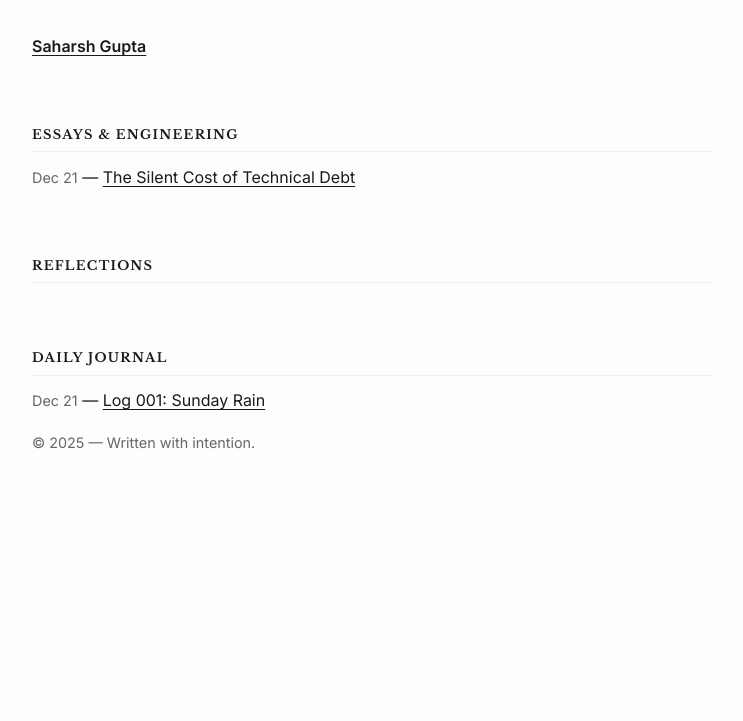
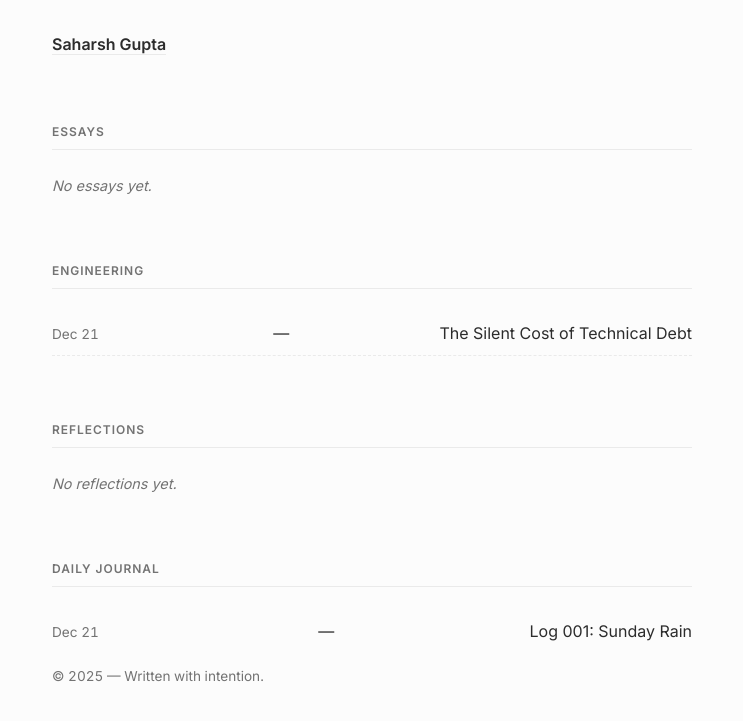
Before and after one commit to saharshg29/saharshg29.github.io, a Jekyll site: the page built from index.html, in a window 1280 px wide. Shown: the top 721 px of the page, without its empty margins (268-1011 px from the left). Built offline with Jekyll 4.4.1, drawn with Linux system fonts in a browser that asks for light colours.

Commit message:
feat: Implement Jekyll collections for content organization and redesign site styling with dark mode support.

```diff
--- a/_config.yml
+++ b/_config.yml
@@ -1,9 +1,22 @@
 title: Saharsh Gupta
 description: Engineering essays and personal reflections.
 author: Saharsh Gupta
-theme: minima # We will override this with our custom CSS
+theme: minima
 plugins:
-  - jekyll-seo-tag # Automatically handles Google/Twitter SEO
+  - jekyll-seo-tag
 
-# Permalinks for clean URLs (e.g., /essays/title instead of .html)
-permalink: /:categories/:title/
+permalink: /:collection/:title/
+
+collections:
+  essays:
+    output: true
+    permalink: /essays/:title/
+  engineering:
+    output: true
+    permalink: /engineering/:title/
+  reflections:
+    output: true
+    permalink: /reflections/:title/
+  journals:
+    output: true
+    permalink: /journal/:title/
--- a/assets/css/style.css
+++ b/assets/css/style.css
@@ -1,43 +1,146 @@
-/* Typography: Serif for reading, Sans for metadata */
-@import url('https://fonts.googleapis.com/css2?family=Libre+Baskerville:ital,wght@0,400;0,700;1,400&family=Inter:wght@400;600&display=swap');
+/* Typography */
+@import url('https://fonts.googleapis.com/css2?family=Libre+Baskerville:ital,wght@0,400;0,700;1,400&family=Inter:wght@400;500;600&display=swap');
 
 :root {
-    --bg: #fdfdfc;
-    --text: #1a1a1a;
-    --light-text: #666;
-    --accent: #222;
-    --width: 680px;
+    --bg: #fcfcfc;
+    --text: #2c2c2c;
+    --text-light: #737373;
+    --accent: #111;
+    --border: #eaeaea;
+    --width: 640px;
+    /* Tighter width for better reading experience */
+}
+
+@media (prefers-color-scheme: dark) {
+    :root {
+        --bg: #111;
+        --text: #e1e1e1;
+        --text-light: #888;
+        --accent: #fff;
+        --border: #333;
+    }
 }
 
 body {
     background: var(--bg);
     color: var(--text);
-    font-family: 'Inter', sans-serif;
-    line-height: 1.75;
+    font-family: 'Inter', -apple-system, BlinkMacSystemFont, "Segoe UI", Roboto, Helvetica, Arial, sans-serif;
+    line-height: 1.6;
     margin: 0;
-    padding: 2rem;
-    text-rendering: optimizeLegibility;
+    padding: 2rem 1rem;
+    -webkit-font-smoothing: antialiased;
+    font-size: 16px;
 }
 
-header, main, footer {
+header,
+main,
+footer {
     max-width: var(--width);
     margin: 0 auto;
 }
 
-h1, h2, h3, .serif {
+/* Headings */
+h1,
+h2,
+h3,
+.serif {
     font-family: 'Libre Baskerville', serif;
     font-weight: 700;
-    margin-top: 2.5rem;
+    color: var(--accent);
+    margin-top: 3rem;
+    margin-bottom: 1rem;
 }
 
-a { color: var(--text); text-decoration-thickness: 1px; text-underline-offset: 3px; }
-a:hover { color: var(--light-text); }
+h1 {
+    font-size: 2.2rem;
+    letter-spacing: -0.02em;
+}
 
-.post-meta { font-size: 0.9rem; color: var(--light-text); margin-bottom: 0.5rem; }
-.section-title { text-transform: uppercase; letter-spacing: 0.1em; font-size: 0.8rem; border-bottom: 1px solid #eee; padding-bottom: 5px; margin-top: 4rem; }
+h2 {
+    font-size: 1.5rem;
+}
 
-article { margin-bottom: 5rem; }
-article p { margin-bottom: 1.5rem; font-size: 1.15rem; }
+/* Links */
+a {
+    color: var(--text);
+    text-decoration: none;
+    border-bottom: 1px solid var(--border);
+    transition: all 0.2s ease;
+}
 
-/* Code blocks for your technical notes */
-pre { background: #f4f4f4; padding: 1rem; overflow-x: auto; border-radius: 4px; font-size: 0.9rem; }
+a:hover {
+    color: var(--accent);
+    border-bottom-color: var(--accent);
+}
+
+/* Layout Utilities */
+.post-item {
+    display: flex;
+    justify-content: space-between;
+    align-items: baseline;
+    padding: 0.5rem 0;
+    border-bottom: 1px dashed var(--border);
+}
+
+.post-item:last-child {
+    border-bottom: none;
+}
+
+.post-meta {
+    font-family: 'Inter', sans-serif;
+    font-size: 0.85rem;
+    color: var(--text-light);
+    font-feature-settings: "tnum";
+    flex-shrink: 0;
+    margin-right: 1.5rem;
+}
+
+.post-item a {
+    border-bottom: none;
+}
+
+.post-item a:hover {
+    text-decoration: underline;
+    text-decoration-thickness: 1px;
+    text-underline-offset: 2px;
+}
+
+.section-title {
+    text-transform: uppercase;
+    letter-spacing: 0.08em;
+    font-size: 0.75rem;
+    color: var(--text-light);
+    border-bottom: 1px solid var(--border);
+    padding-bottom: 0.5rem;
+    margin-top: 4rem;
+    margin-bottom: 1.5rem;
+    font-family: 'Inter', sans-serif;
+    font-weight: 600;
+}
+
+.empty-state {
+    color: var(--text-light);
+    font-style: italic;
+    font-size: 0.9rem;
+}
+
+article {
+    margin-bottom: 6rem;
+}
+
+article p {
+    margin-bottom: 1.5rem;
+    font-size: 1.05rem;
+}
+
+/* Code Blocks */
+pre {
+    background: var(--bg);
+    border: 1px solid var(--border);
+    padding: 1rem;
+    overflow-x: auto;
+    border-radius: 6px;
+    font-size: 0.85rem;
+    font-family: 'Menlo', 'Monaco', 'Courier New', monospace;
+    line-height: 1.5;
+}
--- a/index.html
+++ b/index.html
@@ -2,26 +2,50 @@
 layout: default
 ---
 
-<h2 class="section-title">Essays & Engineering</h2>
-{% for post in site.categories.Engineering %}
-    <div style="margin-bottom: 1rem;">
+<h2 class="section-title">Essays</h2>
+{% if site.essays.size > 0 %}
+{% for post in site.essays %}
+<div class="post-item">
     <span class="post-meta">{{ post.date | date: "%b %d" }}</span> —
     <a href="{{ post.url }}">{{ post.title }}</a>
 </div>
 {% endfor %}
+{% else %}
+<p class="empty-state">No essays yet.</p>
+{% endif %}
 
-<h2 class="section-title">Reflections</h2>
-{% for post in site.categories.Reflection %}
-    <div style="margin-bottom: 1rem;">
+<h2 class="section-title">Engineering</h2>
+{% if site.engineering.size > 0 %}
+{% for post in site.engineering %}
+<div class="post-item">
     <span class="post-meta">{{ post.date | date: "%b %d" }}</span> —
     <a href="{{ post.url }}">{{ post.title }}</a>
 </div>
 {% endfor %}
+{% else %}
+<p class="empty-state">No engineering notes yet.</p>
+{% endif %}
 
-<h2 class="section-title">Daily Journal</h2>
-{% for post in site.categories.Journal %}
-    <div style="margin-bottom: 1rem;">
+<h2 class="section-title">Reflections</h2>
+{% if site.reflections.size > 0 %}
+{% for post in site.reflections %}
+<div class="post-item">
     <span class="post-meta">{{ post.date | date: "%b %d" }}</span> —
     <a href="{{ post.url }}">{{ post.title }}</a>
 </div>
 {% endfor %}
+{% else %}
+<p class="empty-state">No reflections yet.</p>
+{% endif %}
+
+<h2 class="section-title">Daily Journal</h2>
+{% if site.journals.size > 0 %}
+{% for post in site.journals %}
+<div class="post-item">
+    <span class="post-meta">{{ post.date | date: "%b %d" }}</span> —
+    <a href="{{ post.url }}">{{ post.title }}</a>
+</div>
+{% endfor %}
+{% else %}
+<p class="empty-state">No journal entries yet.</p>
+{% endif %}
```
Also changed, not shown: _engineering/2025-12-21-complexity.md (renamed from _posts/2025-12-21-complexity.md), _journals/2025-12-21-log-001.md (renamed from _posts/2025-12-21-log-001.md), 2 other files. Lines whose indentation alone changed are shown as unchanged.
